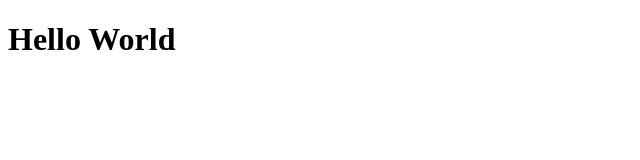
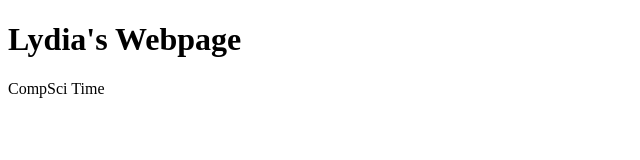
Before and after one commit to alydia25/alydia25.github.io, a plain HTML site: page index.html in a window 1280 px wide. Shown: the whole page, without its empty margins (0-640 px from the left). Drawn offline with Linux system fonts and the light colour scheme.

Commit message:
updating

```diff
--- a/index.html
+++ b/index.html
@@ -1,4 +1,7 @@
 <!DOCTYPE HTML>
-<h1>
-    Hello World
-</h1>
+<h1>Lydia's Webpage</h1>
+<body>
+    <p>
+        CompSci Time
+    </p>
+</body>
```
